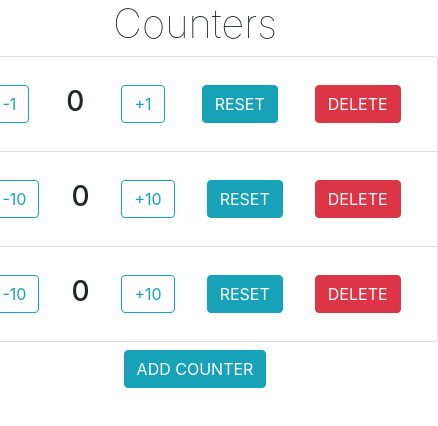
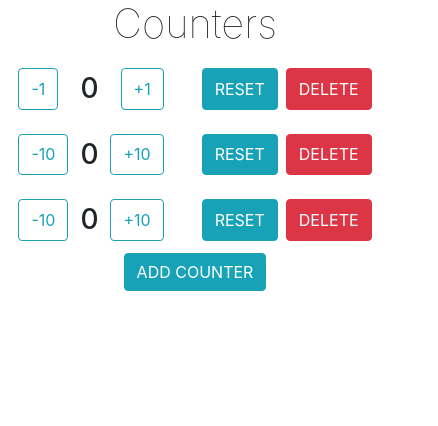
Before and after one commit to Natalina27/pasv_bootstrap_fe4, a React (Create React App) app: page / in a window 390 px wide. Shown: the top 426 px of the page, 438 px wide, since content can reach past the window. Built offline with nearby package versions, Linux system fonts and the light colour scheme.

Commit message:
fixed responsive

```diff
--- a/src/components/App/App.js
+++ b/src/components/App/App.js
@@ -9,7 +9,7 @@ function App() {
     return (
         <div className="container d-flex justify-content-center align-items-center flex-column">
             <h1 className="font-weight-lighter">Counters</h1>
-            <ul className="list-group mb-2">
+            <div className="d-flex flex-column justify-content-between">
                 {list.map(el => (
                     <Counter
                         key={el.id}
@@ -22,7 +22,7 @@ function App() {
                         handleReset={handleReset}
                     />
                     ))}
-            </ul>
+            </div>
             <button className="btn btn-info mb-3" onClick={handleAddCounter}>ADD COUNTER</button>
         </div>
     );
--- a/src/components/Counters/Counters.js
+++ b/src/components/Counters/Counters.js
@@ -3,15 +3,21 @@ import {useCounter} from "../assets/useCounter";
 
 export const Counter = ({id, value, handleDelete}) => {
 
-    const { count, handleMinus, handlePlus, handleReset } = useCounter(value);
+    const {count, handleMinus, handlePlus, handleReset} = useCounter(value);
 
     return (
-        <div className="list-group-item d-flex justify-content-between">
-            <button className="btn btn-outline-info m-3" onClick={handleMinus}>-{value}</button>
-            <span className="h3 m-3">{count}</span>
-            <button  className="btn btn-outline-info m-3" onClick={handlePlus}>+{value}</button>
-            <button  className="btn btn-info m-3" onClick={()=>handleReset(id)}>RESET</button>
-            <button  className="btn btn-danger m-3" onClick={()=>handleDelete(id)}>DELETE</button>
+        <div className="d-flex justify-content-between m-2">
+            <div className="container d-flex justify-content-between">
+                <button className="btn btn-outline-info m-1" onClick={handleMinus}>-{value}</button>
+                <span className="h3 m-2">{count}</span>
+                <button className="btn btn-outline-info m-1" onClick={handlePlus}>+{value}</button>
+            </div>
+            <div className="container d-flex justify-content-end">
+                <button className="btn btn-info m-1" onClick={() => handleReset(id)}>RESET</button>
+                <button className="btn btn-danger m-1" onClick={() => handleDelete(id)}>DELETE
+                </button>
+
+            </div>
         </div>
     );
 };
```
